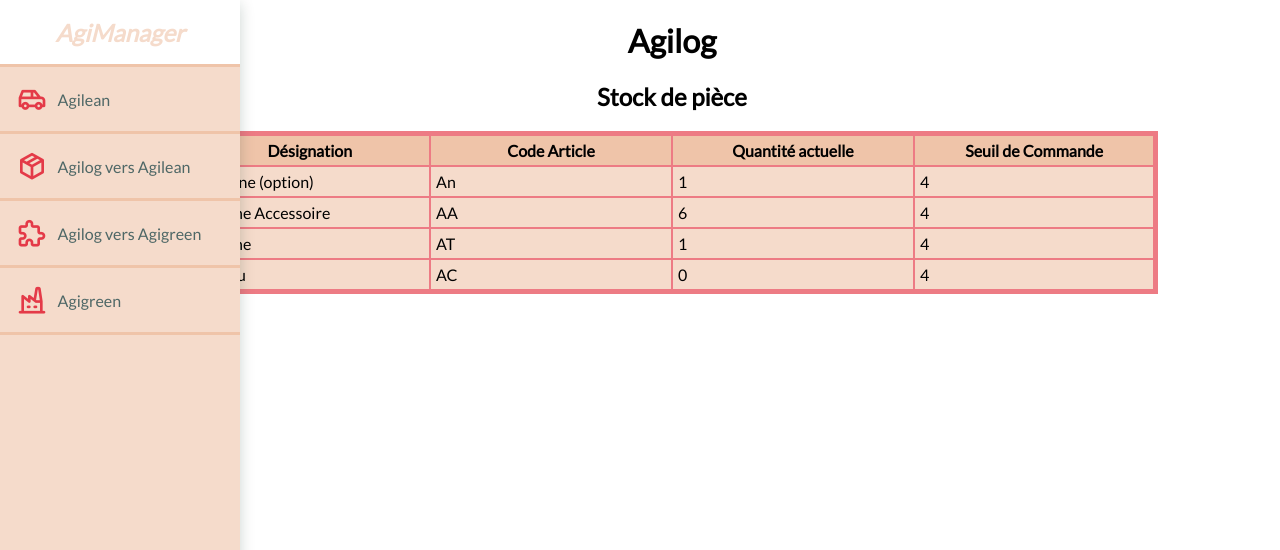
After one commit to OSiG43/AgiManager, a Flask app: page /agilog/stock in a window 1280 px wide. The commit adds this page. Shown: the top 550 px of the page. Run offline with Flask 3, Linux system fonts and the light colour scheme.

Commit message:
Onglet du stock de pièce d'Agilog

```diff
--- a/agimanager/agilog/agilog.py
+++ b/agimanager/agilog/agilog.py
@@ -6,3 +6,7 @@ agilog_bp = Blueprint('agilog', __name__, template_folder='../templates/agilog',
 @agilog_bp.route('/test')
 def test():
     return render_template('test_agilog.html')
+
+@agilog_bp.route('/stock')
+def test2():
+    return render_template('stock.html')
--- a/agimanager/app.py
+++ b/agimanager/app.py
@@ -19,6 +19,8 @@ app.register_blueprint(agigreen_bp, url_prefix='/agigreen')
 def accueil():
     return render_template('accueil.html')
 
+
+
 #On lance l'application
 if __name__ == '__main__':
     from agimanager.db_utils import init_db
--- /dev/null
+++ b/agimanager/static/stock_agilog.css
@@ -0,0 +1,27 @@
+h1 {
+    text-align: center;
+}
+
+h2 {
+    text-align: center;
+}
+
+table {
+    margin: auto;
+    table-layout: fixed;
+    width: 80%;
+    border-collapse: collapse;
+    border: 5px solid rgb(237, 123, 132);
+    background-color: rgb(245, 219, 203);
+}
+
+th {
+    background-color: rgb(239, 196, 169);
+}
+
+td,th {
+    padding: 5px;
+    border-width:2px;
+    border-style:solid;
+    border-color:rgb(237, 123, 132);
+}
--- a/agimanager/templates/agigreen/test_agigreen.html
+++ b/agimanager/templates/agigreen/test_agigreen.html
@@ -1,5 +1,5 @@
 {% extends "base.html" %}
 
 {% block content %}
-  <p> dedelkldklk</p>
+  <p> testeeze</p>
 {% endblock %}
--- /dev/null
+++ b/agimanager/templates/agilog/stock.html
@@ -0,0 +1,46 @@
+{% extends "base.html" %}
+{% block style %}
+    <link rel="stylesheet" href="../static/stock_agilog.css" type="text/css" >
+{% endblock %}
+
+{% block content %}
+    <p>
+    <h1>Agilog</h1>
+    <h2>Stock de pièce</h2>
+
+    <table>
+        <tr>
+            <th>Désignation</th>
+            <th>Code Article</th>
+            <th>Quantité actuelle</th>
+            <th>Seuil de Commande</th>
+        </tr>
+        <tr>
+            <td>Antenne (option)</td>
+            <td>An</td>
+            <td>1</td>
+            <td>4</td>
+        </tr>
+        <tr>
+            <td>Attache Accessoire</td>
+            <td>AA</td>
+            <td>6</td>
+            <td>4</td>
+        </tr>
+        <tr>
+            <td>Attache</td>
+            <td>AT</td>
+            <td>1</td>
+            <td>4</td>
+        </tr>
+        <tr>
+            <td>Arceau</td>
+            <td>AC</td>
+            <td>0</td>
+            <td>4</td>
+        </tr>
+    </table>
+
+
+    </p>
+{% endblock %}
```
